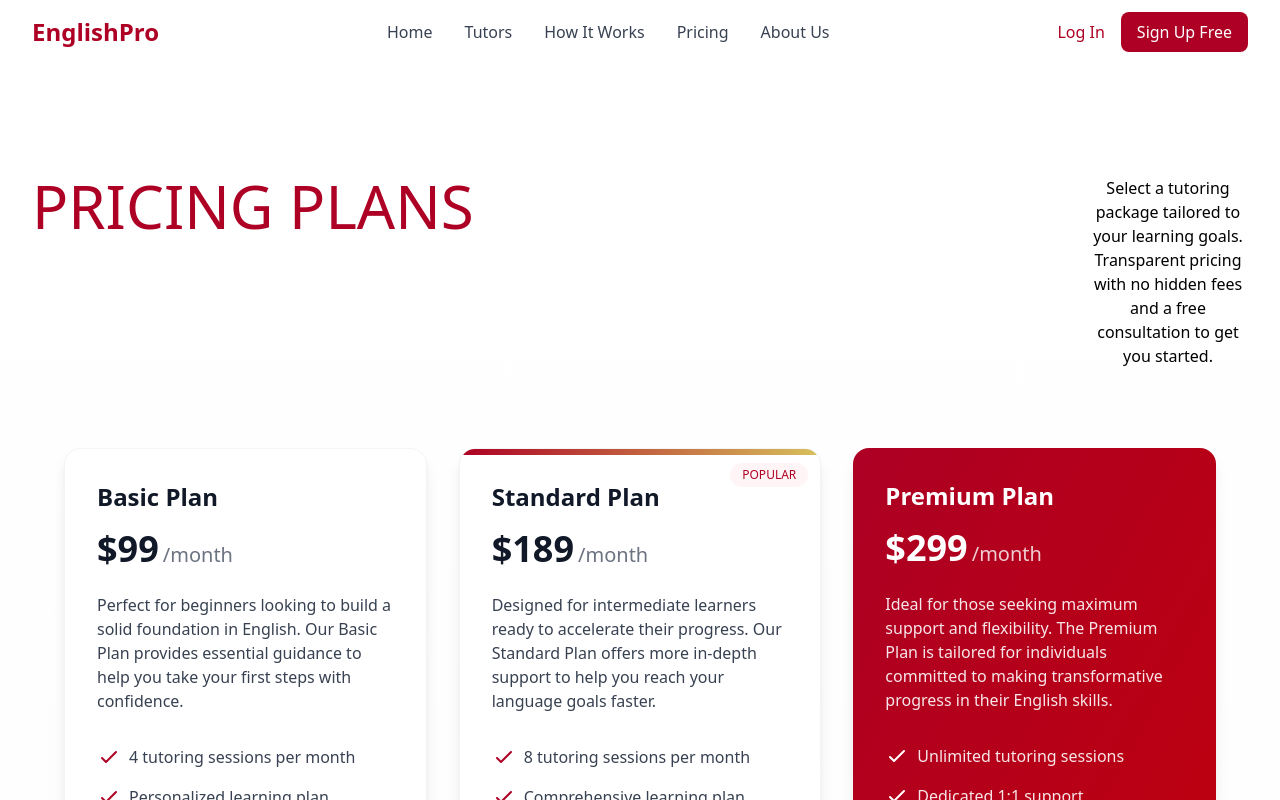
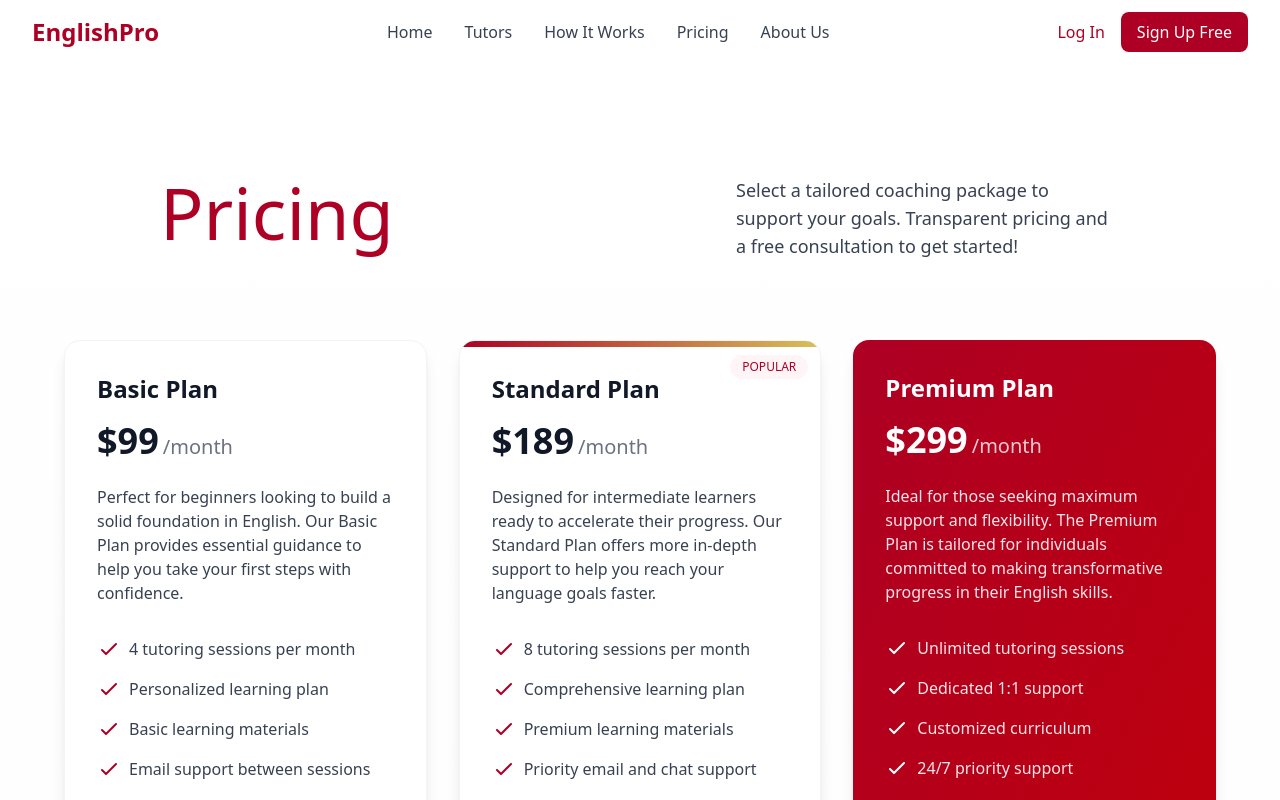
Before and after one commit to kynth65/OnlineTeachingSite, a React (Vite) app in the folder react/: page /pricing in a window 1280 px wide. Shown: the top 800 px of the page. Built offline with nearby package versions, Linux system fonts and the light colour scheme.

Commit message:
update the spacing for the pricing section header

```diff
--- a/react/src/pages/Pricing.jsx
+++ b/react/src/pages/Pricing.jsx
@@ -12,19 +12,19 @@ export default function Pricing() {
                 <div className="pt-28 pb-16 md:pb-20 relative overflow-hidden">
                     {/* Background decorative elements */}
                     <div className="absolute -z-10 rounded-full bg-[#AD0024] opacity-5 w-64 h-64 -top-20 -left-20"></div>
-                    <div className="absolute -z-10 rounded-full bg-[#D7C15B] opacity-5 w-80 h-80 -bottom-40 -right-20"></div>
 
-                    <div className="container mx-auto px-4 md:px-6 lg:px-8">
-                        <div className=" flex justify-between w-full text-center">
-                            <h1 className="inline-block text-6xl text-[#AD0024] font-medium rounded-full mb-6">
-                                PRICING PLANS
+                    <div className="container mx-auto px-5 md:px-6 lg:px-40">
+                        <div className="flex flex-col md:flex-row md:items-start md:justify-between gap-8 md:gap-16">
+                            <h1 className="text-6xl md:text-6xl lg:text-7xl text-[#AD0024] md:max-w-sm">
+                                Pricing
                             </h1>
-                            <h2 className="w-40">
-                                Select a tutoring package tailored to your
-                                learning goals. Transparent pricing with no
-                                hidden fees and a free consultation to get you
-                                started.
-                            </h2>
+                            <div className="md:max-w-sm">
+                                <p className="text-base md:text-lg text-gray-700 leading-relaxed text-left">
+                                    Select a tailored coaching package to
+                                    support your goals. Transparent pricing and
+                                    a free consultation to get started!
+                                </p>
+                            </div>
                         </div>
                     </div>
                 </div>
```
